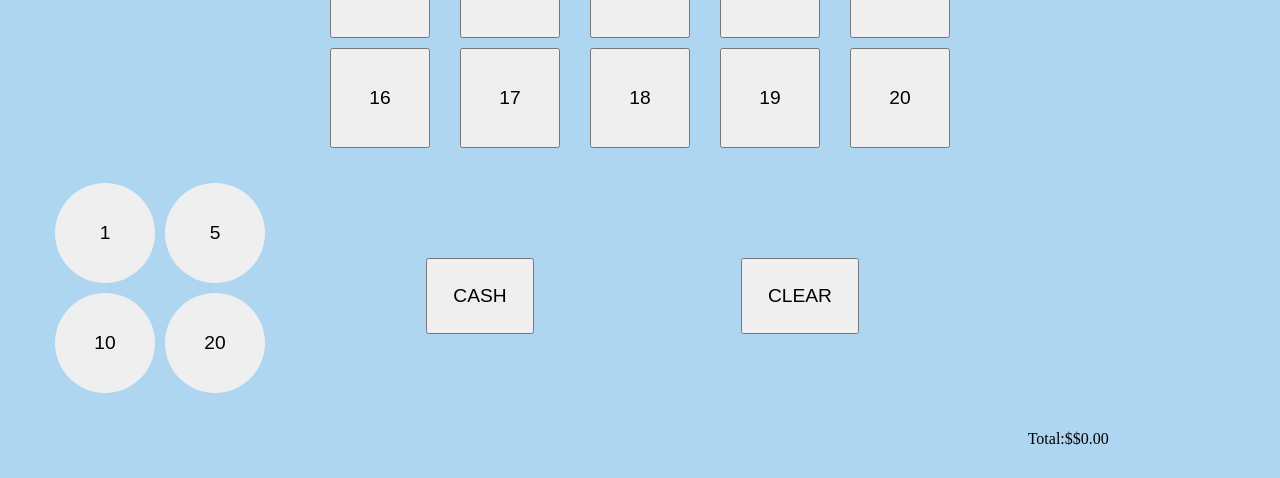
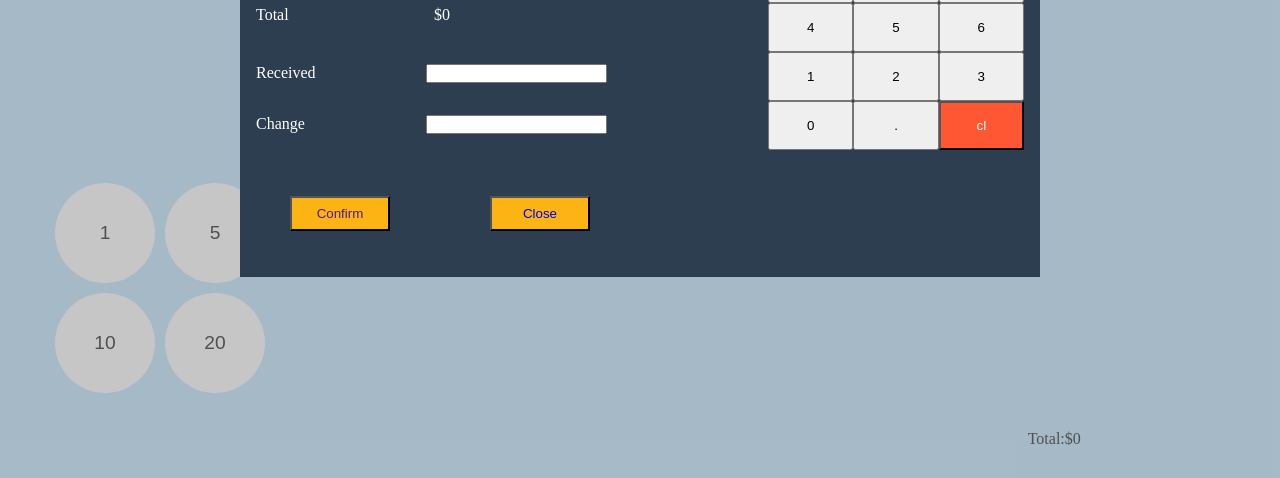
Before and after one commit to LukeBF/Whe-Whe, a React app: page /cash in a window 1280 px wide. Shown: the part 322-800 px from the top of the page. Built offline with nearby package versions, Linux system fonts and the light colour scheme.

Commit message:
Added React router dom and cash out page

```diff
--- a/package.json
+++ b/package.json
@@ -8,6 +8,7 @@
     "@testing-library/user-event": "^12.8.3",
     "react": "^17.0.2",
     "react-dom": "^17.0.2",
+    "react-router-dom": "^5.3.0",
     "react-scripts": "4.0.3",
     "web-vitals": "^1.1.2"
   },
--- a/src/assets/css/App.css
+++ b/src/assets/css/App.css
@@ -2,6 +2,10 @@
   margin: 0;
   padding: 0;
   box-sizing: border-box;
+}
+
+.hide {
+  display: none;
 }
 
 .main-header {
@@ -75,3 +79,80 @@
   padding: 25px;
   font-size: 1.2rem;
 }
+
+/* MODAL */
+.modal {
+  position: absolute;
+  top: 0;
+  left: 0;
+  height: 100vh;
+  width: 100%;
+  z-index: 1;
+  background-color: rgba(158, 158, 158, 0.5);
+  display: grid;
+  grid-template-columns: 1fr;
+  align-items: center;
+}
+
+.modal-container {
+  width: 800px;
+  margin: 0 auto;
+  background-color: var(--secondary-bg-color);
+  color: var(--secondary-font-color);
+}
+
+.modal-header {
+  background-color: var(--highlight-color);
+  padding: 1rem;
+}
+
+.modal-content {
+  padding: 1rem;
+}
+
+.form-wrapper {
+  max-width: 400px;
+  width: 100%;
+}
+
+.form-wrapper > div {
+  width: 100%;
+  padding: 1rem 0;
+}
+
+.input-field > label {
+  width: 170px;
+  display: inline-block;
+}
+
+.input-field > div {
+  padding: 0.5rem;
+  display: inline-block;
+}
+
+/* .input {
+  padding: 0.5rem;
+} */
+
+#clear-num-pad {
+  background-color: var(--secondary-highlight-color);
+  color: var(--secondary-font-color);
+}
+
+.check-out-btns {
+  width: 400px;
+  justify-items: center;
+}
+
+.check-out-btns > div {
+  width: 100%x;
+  padding: 30px;
+}
+
+.check-out-btns > div > button {
+  width: 100px;
+  padding: 0.5rem;
+  margin-bottom: 1rem;
+  background-color: var(--highlight-color);
+  color: var(--primary-font-color);
+}
--- a/src/assets/css/Utilities.css
+++ b/src/assets/css/Utilities.css
@@ -7,6 +7,13 @@
 
   --primary-btn-color: #d5d8dc;
   --action-btns: #f1c40f;
+
+  --highlight-color: #fcb415;
+  --secondary-highlight-color: #ff5733;
+}
+
+a {
+  text-decoration: none;
 }
 
 .grid {
@@ -44,3 +51,12 @@
 .grid-row-5 {
   grid-template-rows: repeat(5, 1fr);
 }
+
+/* MODAL GRIDS */
+.grid-col-2-modal {
+  grid-template-columns: 2fr 1fr;
+}
+
+.grid-col-3-modal {
+  grid-template-columns: repeat(3, 1fr);
+}
--- a/src/components/ActionButtons.js
+++ b/src/components/ActionButtons.js
@@ -1,4 +1,5 @@
 import React from 'react'
+import {Link} from 'react-router-dom'
 
 import SelectedNumbersContext from '../context/SelectedNumbersContext'
 import BetValueContext from '../context/BetValueContext'
@@ -16,13 +17,12 @@ const ActionButtons = () => {
         const BET_TOTAL = "0.00"
         setSelectedNumbers(clearedSelectedNumbers)
         setBetValue(BET_TOTAL)
-
     }
 
     return (
         <>
-            <button>CASH</button>
-            <button onClick={clearSelected}>CLEAR</button>
+            <Link to="/cash">CASH</Link>
+            <Link to="" onClick={clearSelected}>CLEAR</Link>
         </>
     )
 }
--- a/src/components/App.js
+++ b/src/components/App.js
@@ -1,8 +1,17 @@
 import React from 'react'
 import {useState} from 'react'
 
+// Router
+import {
+  BrowserRouter as Router,
+  Switch,
+  Route,
+  Link
+} from "react-router-dom";
+
 // Components
 import HomePage from '../pages/HomePage'
+import CashOutPage from '../pages/CashOutPage'
 
 // CSS
 import '../assets/css/App.css'
@@ -18,6 +27,8 @@ const App = () => {
 
     const TOTAL_NUMBERS = 20
     // const CURRENCY_BTNS = 4
+
+    const BET_AMT = 0
 
     let numberBtnsArr = []
     // let currencyBtnsArr = []
@@ -36,7 +47,7 @@ const App = () => {
 
     const [numberBtns, setNumberBtns] = useState(numberBtnsArr)
     const [selectedNumbers, setSelectedNumbers] = useState([])
-    const [betValue, setBetValue] = useState("$0.00")
+    const [betValue, setBetValue] = useState(BET_AMT)
     const [currencyValues, setCurrencyValues] = useState([
       {
         value: 1
@@ -55,15 +66,34 @@ const App = () => {
 
   return (
     <div>
+      <Router>
         <NumbersContext.Provider value={{numberBtns,setNumberBtns}}>
+        <SelectedNumbersContext.Provider value={{selectedNumbers,setSelectedNumbers}}>
+        <BetValueContext.Provider value={{betValue,setBetValue}}>
+        <CurrencyValuesContext.Provider value={{currencyValues,setCurrencyValues}}>
+          <Switch>
+              <Route exact path="/">
+                  <HomePage />
+              </Route>
+              <Route path="/cash">
+                  <CashOutPage />
+              </Route>
+          </Switch>
+        </CurrencyValuesContext.Provider>
+        </BetValueContext.Provider>
+        </SelectedNumbersContext.Provider>
+        </NumbersContext.Provider>
+      </Router>
+        {/* <NumbersContext.Provider value={{numberBtns,setNumberBtns}}>
           <SelectedNumbersContext.Provider value={{selectedNumbers,setSelectedNumbers}}>
             <BetValueContext.Provider value={{betValue,setBetValue}}>
-              <CurrencyValuesContext.Provider value={{currencyValues,setCurrencyValues}}>
-                <HomePage />
-              </CurrencyValuesContext.Provider>
+              <CurrencyValuesContext.Provider value={{currencyValues,setCurrencyValues}}> */}
+                {/* <HomePage /> */}
+                {/* <CashOutPage /> */}
+              {/* </CurrencyValuesContext.Provider>
             </BetValueContext.Provider>
           </SelectedNumbersContext.Provider>
-        </NumbersContext.Provider>
+        </NumbersContext.Provider>   */}
     </div>
   )
 }
--- a/src/components/CurrencyButtons.js
+++ b/src/components/CurrencyButtons.js
@@ -11,10 +11,9 @@ const CurrencyButtons = (props) => {
     const addCashBet = (e) => {
 
         const cashValue = parseInt(e.target.value)
+        const newBetAmt = betValue + cashValue
+        setBetValue(newBetAmt)
 
-        const newCashValue = parseInt(cashValue + betValue)
-
-        setBetValue(newCashValue)
     }
 
     return (
--- a/src/components/Modal.js
+++ b/src/components/Modal.js
@@ -1,9 +1,70 @@
-import React from 'react'
+import React,{useContext} from 'react'
+import BetValueContext from '../context/BetValueContext'
 
 const Modal = () => {
+
+    const {betValue, setBetValue} = useContext(BetValueContext)
+
     return (
-        <div>
+        <div className="modal">
+            <div className="modal-container">
+                <div className="modal-header">
+                    <h2>Checkout</h2>
+                </div>
 
+                <div className="modal-content grid grid-col-2-modal">
+
+                    {/* Left side of modal */}
+                    <div>
+                        <h2>Enter Amount Received</h2>
+
+                        {/*  Form to enter dollar amounts */}
+                        <form className="form-wrapper grid">
+                            <div className="input-field">
+                                <label>Total</label>
+                                <div>${betValue}</div>
+                            </div>
+                            <div className="input-field">
+                                <label>Received</label>
+                                <input type="text" className="input" />
+                            </div>
+                            <div className="input-field">
+                                <label>Change</label>
+                                <input type="text" className="input" />
+                            </div>
+                        </form>
+                    </div>
+
+                    {/* Right side of modal */}
+                    <div className="number-pad grid grid-col-3-modal">
+                        <button>7</button>
+                        <button>8</button>
+                        <button>9</button>
+                        <button>4</button>
+                        <button>5</button>
+                        <button>6</button>
+                        <button>1</button>
+                        <button>2</button>
+                        <button>3</button>
+                        <button>0</button>
+                        <button>.</button>
+                        <button id="clear-num-pad">cl</button>
+                    </div>
+                </div>
+
+                <div className="check-out-btns grid grid-col-2">
+                    <div>
+                        <button>
+                            <a href="">Confirm</a>
+                        </button>
+                    </div>
+                    <div>
+                        <button>
+                            <a href="/">Close</a>
+                        </button>
+                    </div>
+                </div>
+            </div>
         </div>
     )
 }
--- a/src/components/SelectedNumbersHolder.js
+++ b/src/components/SelectedNumbersHolder.js
@@ -18,7 +18,7 @@ const SelectedNumbersHolder = () => {
                     <SelectedNumberItems key={number.id} id={number.id} label={number.label}/>
                 ))}
             </div>
-            {/* <p>Total:{updatedBetValue}</p> */}
+
             <p>Total:${betValue}</p>
         </>
     )
--- /dev/null
+++ b/src/pages/CashOutPage.js
@@ -0,0 +1,14 @@
+import React from 'react'
+import Modal from '../components/Modal'
+import HomePage from './HomePage'
+
+const CashOutPage = () => {
+    return (
+        <div>
+            <HomePage />
+            <Modal />
+        </div>
+    )
+}
+
+export default CashOutPage
--- a/src/pages/HomePage.js
+++ b/src/pages/HomePage.js
@@ -5,6 +5,7 @@ import NumberButtonsHolder from '../components/NumberButtonsHolder'
 import ActionButtons from '../components/ActionButtons'
 import SelectedNumbersHolder from '../components/SelectedNumbersHolder'
 import GameLogo from '../assets/img/pick-5.png'
+import Modal from '../components/Modal'
 
 import CurrencyValuesContext from '../context/CurrencyValuesContext'
 import {useContext} from 'react'
@@ -54,6 +55,10 @@ const HomePage = () => {
                     <h2>Selected Numbers</h2>
                     <SelectedNumbersHolder />
                 </section>
+
+                <div className="hide">
+                    <Modal />
+                </div>
             </main>
         </div>
     )
```
Also changed, not shown: 1 other file.
